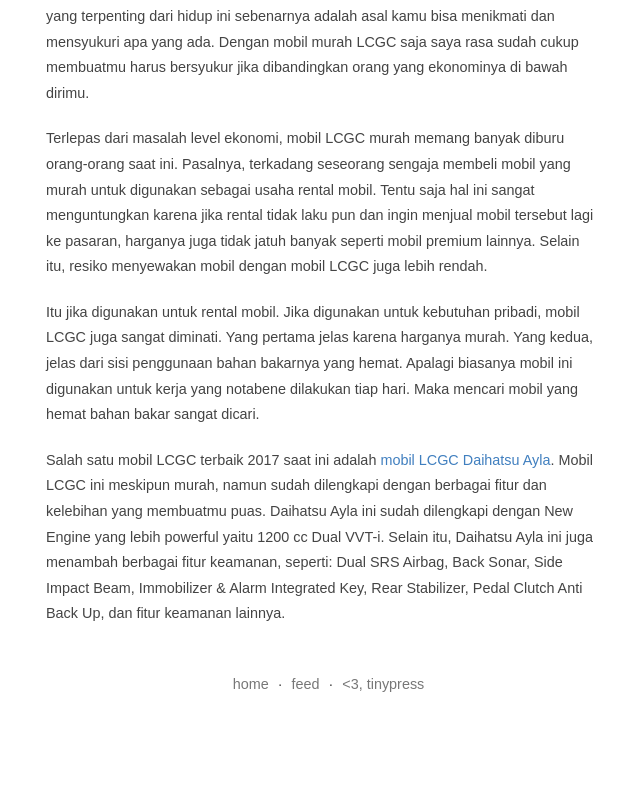
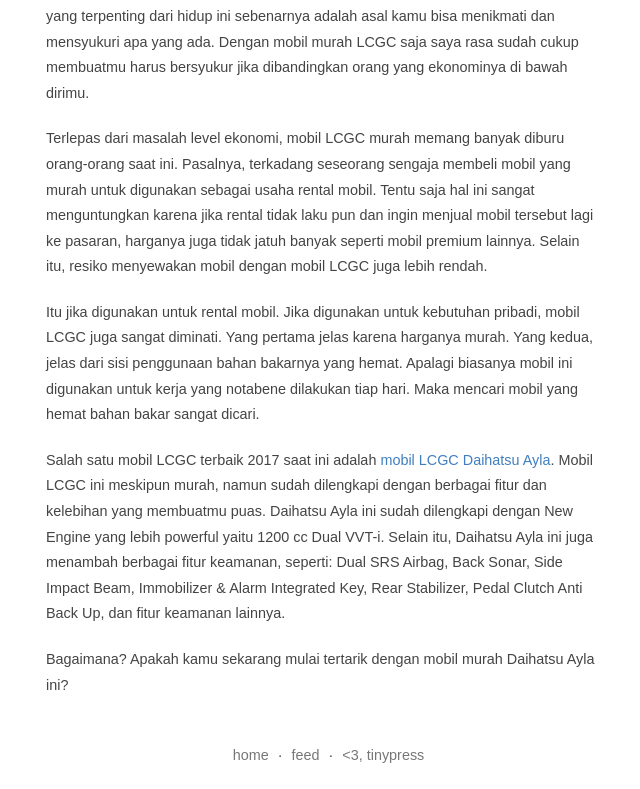
Before and after one commit to psnively/psnively.github.io, a Jekyll site: the page built from _posts/2017-07-13-mobil-lcgc-terbaik-daihatsu-ayla.md, in a window 1280 px wide. Shown: the part 827-1616 px from the top of the page, without its empty margins (319-959 px from the left). Built offline with Jekyll 4.4.1, drawn with Linux system fonts in a browser that asks for light colours; before the commit the page ends 1545 px from its top, so only the background shows below that.

Commit message:
Update 2017-07-13-mobil-lcgc-terbaik-daihatsu-ayla.md

```diff
--- a/_posts/2017-07-13-mobil-lcgc-terbaik-daihatsu-ayla.md
+++ b/_posts/2017-07-13-mobil-lcgc-terbaik-daihatsu-ayla.md
@@ -15,3 +15,5 @@ Terlepas dari masalah level ekonomi, mobil LCGC murah memang banyak diburu orang
 Itu jika digunakan untuk rental mobil. Jika digunakan untuk kebutuhan pribadi, mobil LCGC juga sangat diminati. Yang pertama jelas karena harganya murah. Yang kedua, jelas dari sisi penggunaan bahan bakarnya yang hemat. Apalagi biasanya mobil ini digunakan untuk kerja yang notabene dilakukan tiap hari. Maka mencari mobil yang hemat bahan bakar sangat dicari.
 
 Salah satu mobil LCGC terbaik 2017 saat ini adalah [mobil LCGC Daihatsu Ayla](http://daihatsu.co.id/product/ayla). Mobil LCGC ini meskipun murah, namun sudah dilengkapi dengan berbagai fitur dan kelebihan yang membuatmu puas. Daihatsu Ayla ini sudah dilengkapi dengan New Engine yang lebih powerful yaitu 1200 cc Dual VVT-i. Selain itu, Daihatsu Ayla ini juga menambah berbagai fitur keamanan, seperti: Dual SRS Airbag, Back Sonar, Side Impact Beam, Immobilizer & Alarm Integrated Key, Rear Stabilizer, Pedal Clutch Anti Back Up, dan fitur keamanan lainnya.
+
+Bagaimana? Apakah kamu sekarang mulai tertarik dengan mobil murah Daihatsu Ayla ini?
```
